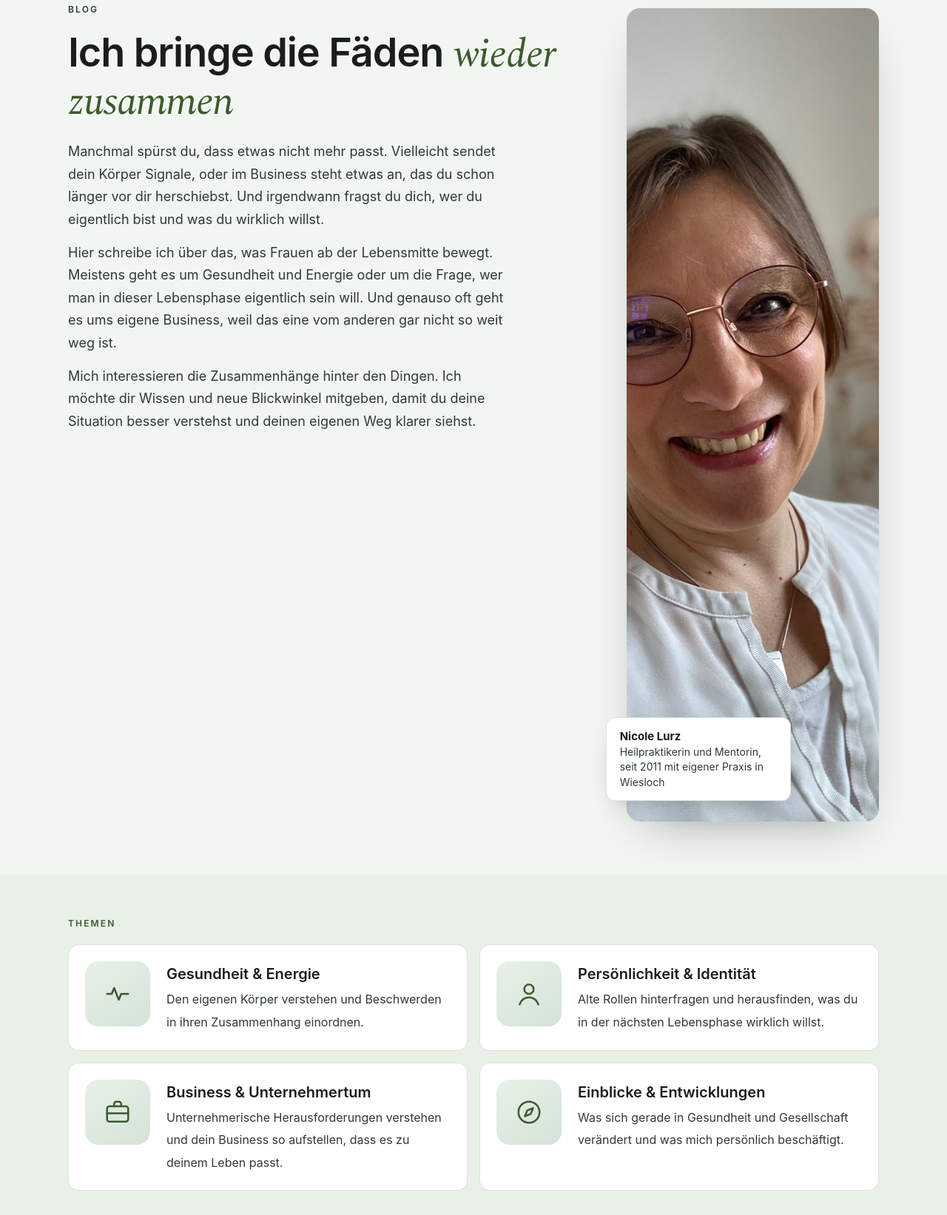
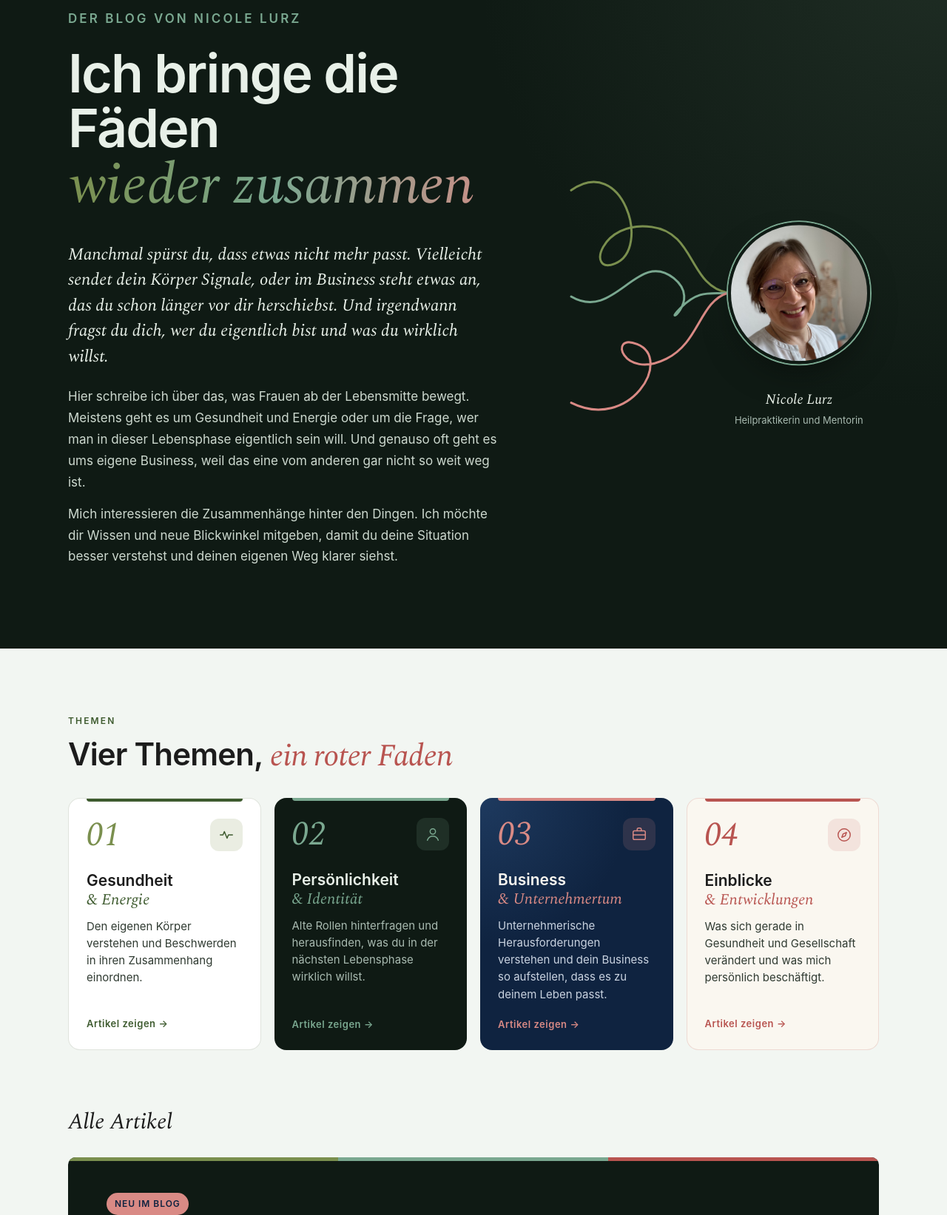
Before and after one commit to officenl26/nicole-lurz-com, a plain HTML site: page blog/index.html in a window 1280 px wide. Shown: the part 150-1793 px from the top of the page at 74% size. Drawn offline with Linux system fonts and the light colour scheme; a web font is replaced by a local one.

Commit message:
Blog-Startseite: drei Welten, Fäden-Motiv, Themen-Mosaik, Über-mich in Nachtblau
Co-Authored-By: Claude Opus 5.5 <noreply@anthropic.com>

```diff
--- a/blog/blog.css
+++ b/blog/blog.css
@@ -194,53 +194,87 @@ em{font-family:var(--serif);font-style:italic;font-weight:400}
 .kopf ul a:hover,.kopf ul a[aria-current]{color:var(--fastweiss)}
 @media (max-width:960px){.kopf ul li:not(.immer){display:none}}
 
-/* Blog-Übersicht aufgewertet (12.11.2026) */
+/* ===== Blog-Startseite mit allen drei Welten (13.11.2026) ===== */
+:root{--nachtblau:#0F2340;--tiefblau:#1E3A5F;--kupfer:#B85450;--kupfer-hell:#D98A85;--papier-warm:#FAF7F0;--fliesstext-hell:#CDD9CF}
 .kopf ul,.kopf nav ul{margin:0;padding:0}
-.hero-raster{display:grid;grid-template-columns:minmax(0,1.35fr) minmax(0,.85fr);gap:72px;align-items:center}
-.blog-hero{padding:80px 0 72px}
-.blog-hero .hero-text p{max-width:600px}
-.hero-bild{position:relative;margin:0}
-.hero-bild img{width:100%;aspect-ratio:4/5;object-fit:cover;object-position:center 20%;border-radius:18px;box-shadow:0 24px 60px -30px rgba(15,26,20,.45)}
-.hero-bild figcaption{position:absolute;left:-28px;bottom:28px;max-width:250px;background:#fff;border:1px solid var(--linie);border-radius:12px;padding:14px 18px;font-size:14px;line-height:1.45;color:var(--text);box-shadow:0 14px 34px -18px rgba(15,26,20,.35)}
-.hero-bild figcaption strong{display:block;color:var(--tinte);font-size:15px}
-.band{background:var(--fastweiss);padding:56px 0 64px;margin-bottom:64px}
-.band .kat-raster{gap:16px;border-top:0}
-.band .kategorie{background:#fff;border:1px solid var(--linie);border-radius:14px;padding:22px}
-.band .kategorie:hover{border-color:rgba(61,90,46,.35);background:#fff;transform:translateY(-2px)}
-.band .kategorie.aktiv{border-color:var(--waldgruen);box-shadow:0 0 0 1px var(--waldgruen)}
-.kategorie{transition:transform .2s,border-color .2s,background .2s}
-/* Neuester Artikel groß und dunkel */
+/* Kopf */
+.start-hero{background:radial-gradient(90% 120% at 100% 0%,var(--dunkelgruen) 0%,var(--tannenmoos) 55%);color:var(--fliesstext-hell);padding:88px 0 96px;overflow:hidden}
+.start-raster{display:grid;grid-template-columns:minmax(0,1.2fr) minmax(0,.8fr);gap:56px;align-items:center}
+.start-hero .eyebrow{color:var(--seafoam);margin-bottom:22px}
+.start-hero h1{font-weight:600;color:var(--fastweiss);font-size:clamp(40px,5.6vw,72px);line-height:1.04;letter-spacing:-.025em;margin-bottom:30px}
+.start-hero h1 em{display:block;font-size:1.08em;color:var(--seafoam);letter-spacing:-.01em;background:linear-gradient(90deg,var(--praxis-salbei),var(--seafoam) 45%,var(--kupfer-hell));-webkit-background-clip:text;background-clip:text;-webkit-text-fill-color:transparent;padding-bottom:.08em}
+.start-hero p{max-width:580px;margin-bottom:14px;font-size:17px}
+.start-hero .start-intro{font-family:var(--serif);font-style:italic;font-size:23px;line-height:1.5;color:var(--fastweiss);margin-bottom:22px}
+.faeden{position:relative;width:100%;max-width:420px;aspect-ratio:1;justify-self:end}
+.faeden svg{position:absolute;inset:0;width:100%;height:100%;overflow:visible}
+.faeden .f{fill:none;stroke-width:2.4;stroke-linecap:round;stroke-dasharray:1;stroke-dashoffset:1;animation:zeichnen 2.6s cubic-bezier(.45,.05,.3,1) forwards}
+.f-praxis{stroke:var(--praxis-salbei)}
+.f-online{stroke:var(--seafoam);animation-delay:.25s!important}
+.f-business{stroke:var(--kupfer-hell);animation-delay:.5s!important}
+@keyframes zeichnen{to{stroke-dashoffset:0}}
+.faeden img{position:absolute;left:51%;top:50%;width:46%;aspect-ratio:1;transform:translateY(-50%);border-radius:50%;object-fit:cover;object-position:center 22%;border:4px solid var(--tannenmoos);box-shadow:0 0 0 2px var(--seafoam),0 20px 50px -20px rgba(0,0,0,.6)}
+.faeden-name{position:absolute;left:51%;width:46%;bottom:6%;text-align:center;font-size:13px!important;color:var(--salbei-hell);margin:0!important}
+.faeden-name strong{display:block;font-family:var(--serif);font-style:italic;font-weight:400;font-size:19px;color:var(--fastweiss)}
+/* Themen-Mosaik */
+.themen{padding:88px 0 72px;background:var(--papier)}
+.themen-kopf{display:flex;align-items:baseline;justify-content:space-between;gap:20px;flex-wrap:wrap;margin-bottom:32px}
+.themen-kopf h2{font-weight:600;font-size:clamp(28px,3.4vw,42px);letter-spacing:-.02em;line-height:1.15}
+.themen-kopf h2 em{color:var(--kupfer)}
+.themen-raster{display:grid;grid-template-columns:repeat(4,minmax(0,1fr));gap:18px}
+.thema{position:relative;display:flex;flex-direction:column;align-items:flex-start;text-align:left;border:0;border-radius:16px;padding:26px 24px 24px;font:inherit;cursor:pointer;min-height:290px;overflow:hidden;transition:transform .25s ease-out,box-shadow .25s}
+.thema::after{content:"";position:absolute;left:24px;right:24px;top:0;height:4px;border-radius:0 0 4px 4px;background:var(--akzent)}
+.thema:hover{transform:translateY(-5px);box-shadow:0 22px 40px -26px rgba(15,26,20,.55)}
+.thema.aktiv{box-shadow:0 0 0 3px var(--akzent)}
+.th-kopf{display:flex;justify-content:space-between;align-items:center;width:100%;margin-bottom:26px}
+.th-nr{font-family:var(--serif);font-style:italic;font-size:46px;line-height:1;color:var(--akzent)}
+.th-icon{width:44px;height:44px;border-radius:12px;display:grid;place-items:center;background:var(--icon-bg);color:var(--akzent)}
+.th-icon svg{width:22px;height:22px}
+.thema strong{font-size:21px;font-weight:600;line-height:1.25;margin-bottom:10px;color:var(--titel)}
+.thema strong em{display:block;color:var(--akzent)}
+.th-text{font-size:15px;line-height:1.55;color:var(--txt);flex:1}
+.th-mehr{margin-top:18px;font-size:13px;font-weight:600;letter-spacing:.04em;color:var(--akzent)}
+.th-gesundheit{--akzent:var(--waldgruen);--titel:var(--tinte);--txt:var(--text);--icon-bg:rgba(122,143,78,.16);background:#fff;border:1px solid var(--linie)}
+.th-gesundheit .th-nr{color:var(--praxis-salbei)}
+.th-persoenlichkeit{--akzent:var(--seafoam);--titel:var(--fastweiss);--txt:var(--salbei-hell);--icon-bg:rgba(122,168,144,.15);background:var(--tannenmoos)}
+.th-business{--akzent:var(--kupfer-hell);--titel:var(--papier-warm);--txt:#c9d3e0;--icon-bg:rgba(217,138,133,.15);background:radial-gradient(120% 90% at 0% 0%,var(--tiefblau) 0%,var(--nachtblau) 65%)}
+.th-einblicke{--akzent:var(--kupfer);--titel:var(--tinte);--txt:var(--text);--icon-bg:rgba(184,84,80,.12);background:var(--papier-warm);border:1px solid rgba(184,84,80,.18)}
+/* Liste */
+.liste-kopf h2{font-family:var(--serif);font-style:italic;font-weight:400;font-size:30px}
+.artikel-liste{padding-bottom:96px}
 .artikel-liste li:first-child:not([hidden]){grid-column:1/-1}
-.artikel-liste li:first-child .karte{background:var(--tannenmoos);border-color:var(--tannenmoos);color:var(--fastweiss);padding:44px 48px;display:grid;grid-template-columns:minmax(0,1.4fr) minmax(0,1fr);gap:12px 56px;align-items:end}
+.artikel-liste li:first-child .karte{position:relative;overflow:hidden;background:var(--tannenmoos);border:0;color:var(--fastweiss);padding:48px 52px;display:grid;grid-template-columns:minmax(0,1.4fr) minmax(0,1fr);gap:14px 56px;align-items:end}
+.artikel-liste li:first-child .karte::after{content:"";position:absolute;inset:0 0 auto 0;height:5px;background:linear-gradient(90deg,var(--praxis-salbei) 0 33.3%,var(--seafoam) 33.3% 66.6%,var(--kupfer) 66.6%)}
+.artikel-liste li:first-child .karte::before{content:"Neu im Blog";grid-column:1/-1;justify-self:start;font-size:12px;font-weight:600;letter-spacing:.08em;text-transform:uppercase;color:var(--nachtblau);background:var(--kupfer-hell);padding:5px 11px;border-radius:999px;margin-bottom:8px}
 .artikel-liste li:first-child .karte .eyebrow{color:var(--seafoam);grid-column:1/-1}
-.artikel-liste li:first-child .karte h2{font-size:clamp(26px,3vw,36px);line-height:1.15;color:var(--fastweiss);margin:0}
+.artikel-liste li:first-child .karte h2{font-size:clamp(28px,3.2vw,40px);line-height:1.12;letter-spacing:-.02em;color:var(--fastweiss);margin:0}
 .artikel-liste li:first-child .karte p:not(.eyebrow){color:var(--salbei-hell);font-size:17px}
 .artikel-liste li:first-child .karte .mehr{color:var(--seafoam);grid-column:2}
-.artikel-liste li:first-child .karte::before{content:"Neu im Blog";grid-column:1/-1;justify-self:start;font-size:12px;font-weight:600;letter-spacing:.08em;text-transform:uppercase;color:var(--tannenmoos);background:var(--seafoam);padding:5px 10px;border-radius:999px;margin-bottom:10px}
-.artikel-liste{padding-bottom:88px}
-/* Autorin-Band */
-.autorin-band{background:var(--tannenmoos);padding:64px 0}
-.autorin-band .wrap{display:grid;grid-template-columns:140px minmax(0,1fr);gap:40px;align-items:center;max-width:960px}
-.autorin-band img{width:140px;height:140px;border-radius:50%;object-fit:cover;object-position:center 20%;border:3px solid rgba(122,168,144,.4)}
-.autorin-band .eyebrow{color:var(--seafoam);margin-bottom:10px}
-.autorin-band p:not(.eyebrow){color:var(--fastweiss);font-size:19px;line-height:1.6;margin-bottom:16px}
-.autorin-band a{color:var(--seafoam);font-weight:600;font-size:15px}
+.karte[data-k]{}
+/* Über mich */
+.autorin-band{position:relative;background:radial-gradient(120% 120% at 0% 0%,var(--tiefblau) 0%,var(--nachtblau) 60%);padding:72px 0}
+.drei-faeden{position:absolute;inset:0 0 auto 0;height:5px;background:linear-gradient(90deg,var(--praxis-salbei) 0 33.3%,var(--seafoam) 33.3% 66.6%,var(--kupfer) 66.6%)}
+.autorin-band .wrap{display:grid;grid-template-columns:150px minmax(0,1fr);gap:44px;align-items:center;max-width:980px}
+.autorin-band img{width:150px;height:150px;border-radius:50%;object-fit:cover;object-position:center 20%;border:4px solid var(--nachtblau);box-shadow:0 0 0 2px var(--kupfer-hell)}
+.autorin-band .eyebrow{color:var(--kupfer-hell);margin-bottom:12px}
+.autorin-band p:not(.eyebrow){font-family:var(--serif);font-size:22px;line-height:1.55;color:var(--papier-warm);margin-bottom:18px}
+.autorin-band a{color:var(--kupfer-hell);font-weight:600;font-size:15px}
+.fuss{border-top:1px solid rgba(122,168,144,.12)}
+@media (max-width:1100px){.themen-raster{grid-template-columns:repeat(2,minmax(0,1fr))}.thema{min-height:0}}
 @media (max-width:900px){
-  .hero-raster{grid-template-columns:1fr;gap:40px}
-  .hero-bild{max-width:420px}
-  .hero-bild figcaption{left:16px}
-  .artikel-liste li:first-child .karte{grid-template-columns:1fr;padding:32px 28px}
+  .start-raster{grid-template-columns:1fr;gap:24px}
+  .faeden{max-width:300px;justify-self:start;order:-1}
+  .artikel-liste li:first-child .karte{grid-template-columns:1fr;padding:34px 28px}
   .artikel-liste li:first-child .karte .mehr{grid-column:1}
 }
 @media (max-width:560px){
-  .blog-hero{padding:48px 0 48px}
-  .band{padding:40px 0 44px;margin-bottom:44px}
-  .autorin-band .wrap{grid-template-columns:1fr;gap:20px}
-  .autorin-band img{width:96px;height:96px}
-  .autorin-band p:not(.eyebrow){font-size:17px}
+  .start-hero{padding:48px 0 64px}
+  .start-hero .start-intro{font-size:20px}
+  .themen{padding:56px 0 48px}
+  .themen-raster{grid-template-columns:1fr}
+  .autorin-band .wrap{grid-template-columns:1fr;gap:22px}
+  .autorin-band img{width:104px;height:104px}
+  .autorin-band p:not(.eyebrow){font-size:19px}
 }
-.hero-raster{grid-template-columns:minmax(0,1.5fr) minmax(0,.75fr);align-items:start}
-.hero-bild{max-width:380px;justify-self:end;margin-top:8px}
-.hero-bild img{aspect-ratio:5/6}
-@media (max-width:900px){.hero-bild{justify-self:start;max-width:340px}}
-@media (max-width:900px){.hero-raster{grid-template-columns:1fr;gap:36px}.hero-bild{justify-self:start;max-width:320px}}
+@media (prefers-reduced-motion:reduce){.faeden .f{animation:none;stroke-dashoffset:0}.thema{transition:none}}
+.themen-kopf{flex-direction:column;align-items:flex-start;gap:10px}
+.faeden .f{stroke-width:3}
--- a/blog/index.html
+++ b/blog/index.html
@@ -14,7 +14,7 @@
 <link rel="icon" href="/favicon-32.png" sizes="32x32">
 <link rel="apple-touch-icon" href="/favicon-180.png">
 <link rel="stylesheet" href="/fonts/fonts.css">
-<link rel="stylesheet" href="/blog/blog.css?v=20261112c">
+<link rel="stylesheet" href="/blog/blog.css?v=20261113a">
 </head>
 <body>
 
@@ -34,41 +34,57 @@
 </header>
 
 <main>
-  <section class="blog-hero">
-    <div class="wrap hero-raster">
-      <div class="hero-text">
-      <p class="eyebrow">Blog</p>
-      <h1>Ich bringe die Fäden <em>wieder zusammen</em></h1>
-      <p>Manchmal spürst du, dass etwas nicht mehr passt. Vielleicht sendet dein Körper Signale, oder im Business steht etwas an, das du schon länger vor dir herschiebst. Und irgendwann fragst du dich, wer du eigentlich bist und was du wirklich willst.</p>
-      <p>Hier schreibe ich über das, was Frauen ab der Lebensmitte bewegt. Meistens geht es um Gesundheit und Energie oder um die Frage, wer man in dieser Lebensphase eigentlich sein will. Und genauso oft geht es ums eigene Business, weil das eine vom anderen gar nicht so weit weg ist.</p>
-      <p>Mich interessieren die Zusammenhänge hinter den Dingen. Ich möchte dir Wissen und neue Blickwinkel mitgeben, damit du deine Situation besser verstehst und deinen eigenen Weg klarer siehst.</p>
+  <section class="start-hero">
+    <div class="wrap start-raster">
+      <div class="start-text">
+        <p class="eyebrow">Der Blog von Nicole Lurz</p>
+        <h1>Ich bringe die Fäden <em>wieder zusammen</em></h1>
+        <p class="start-intro">Manchmal spürst du, dass etwas nicht mehr passt. Vielleicht sendet dein Körper Signale, oder im Business steht etwas an, das du schon länger vor dir herschiebst. Und irgendwann fragst du dich, wer du eigentlich bist und was du wirklich willst.</p>
+        <p>Hier schreibe ich über das, was Frauen ab der Lebensmitte bewegt. Meistens geht es um Gesundheit und Energie oder um die Frage, wer man in dieser Lebensphase eigentlich sein will. Und genauso oft geht es ums eigene Business, weil das eine vom anderen gar nicht so weit weg ist.</p>
+        <p>Mich interessieren die Zusammenhänge hinter den Dingen. Ich möchte dir Wissen und neue Blickwinkel mitgeben, damit du deine Situation besser verstehst und deinen eigenen Weg klarer siehst.</p>
       </div>
-      <figure class="hero-bild">
-        <img src="/images/nicole-portrait.jpg" alt="Nicole Lurz in ihrer Praxis in Wiesloch" width="825" height="1100">
-        <figcaption><strong>Nicole Lurz</strong>Heilpraktikerin und Mentorin, seit 2011 mit eigener Praxis in Wiesloch</figcaption>
-      </figure>
+      <div class="faeden" aria-hidden="true">
+        <svg viewBox="0 0 420 420" preserveAspectRatio="xMidYMid meet">
+          <path class="f f-praxis" pathLength="1" d="M0 70 C70 20 110 150 60 170 C20 186 40 110 110 120 C170 128 160 200 214 210"/>
+          <path class="f f-online" pathLength="1" d="M0 215 C60 250 90 150 140 190 C180 222 120 260 150 230 C175 205 190 212 214 210"/>
+          <path class="f f-business" pathLength="1" d="M0 360 C80 400 140 300 90 280 C50 264 70 330 130 300 C175 278 175 222 214 210"/>
+        </svg>
+        <img src="/images/nicole-portrait.jpg" alt="">
+        <p class="faeden-name"><strong>Nicole Lurz</strong>Heilpraktikerin und Mentorin</p>
+      </div>
     </div>
   </section>
 
-  <section class="kategorien band">
+  <section class="themen">
     <div class="wrap">
-      <p class="eyebrow">Themen</p>
-      <div class="kat-raster">
-        <button class="kategorie" type="button" data-filter="gesundheit">
-          <span class="kat-bild" aria-hidden="true"><svg viewBox="0 0 24 24" fill="none" stroke="currentColor" stroke-width="1.6" stroke-linecap="round" stroke-linejoin="round"><path d="M3 12h4l2-5 4 10 2-5h6"/></svg></span>
-          <span class="kat-text"><strong>Gesundheit &amp; Energie</strong><span>Den eigenen Körper verstehen und Beschwerden in ihren Zusammenhang einordnen.</span></span>
+      <div class="themen-kopf">
+        <p class="eyebrow">Themen</p>
+        <h2>Vier Themen, <em>ein roter Faden</em></h2>
+      </div>
+      <div class="themen-raster">
+        <button class="thema th-gesundheit" type="button" data-filter="gesundheit">
+          <span class="th-kopf"><span class="th-nr">01</span><span class="th-icon" aria-hidden="true"><svg viewBox="0 0 24 24" fill="none" stroke="currentColor" stroke-width="1.6" stroke-linecap="round" stroke-linejoin="round"><path d="M3 12h4l2-5 4 10 2-5h6"/></svg></span></span>
+          <strong>Gesundheit <em>&amp; Energie</em></strong>
+          <span class="th-text">Den eigenen Körper verstehen und Beschwerden in ihren Zusammenhang einordnen.</span>
+          <span class="th-mehr">Artikel zeigen <span aria-hidden="true">→</span></span>
         </button>
-        <button class="kategorie" type="button" data-filter="persoenlichkeit">
-          <span class="kat-bild" aria-hidden="true"><svg viewBox="0 0 24 24" fill="none" stroke="currentColor" stroke-width="1.6" stroke-linecap="round" stroke-linejoin="round"><circle cx="12" cy="8" r="4"/><path d="M4 21c1.5-4 4.5-6 8-6s6.5 2 8 6"/></svg></span>
-          <span class="kat-text"><strong>Persönlichkeit &amp; Identität</strong><span>Alte Rollen hinterfragen und herausfinden, was du in der nächsten Lebensphase wirklich willst.</span></span>
+        <button class="thema th-persoenlichkeit" type="button" data-filter="persoenlichkeit">
+          <span class="th-kopf"><span class="th-nr">02</span><span class="th-icon" aria-hidden="true"><svg viewBox="0 0 24 24" fill="none" stroke="currentColor" stroke-width="1.6" stroke-linecap="round" stroke-linejoin="round"><circle cx="12" cy="8" r="4"/><path d="M4 21c1.5-4 4.5-6 8-6s6.5 2 8 6"/></svg></span></span>
+          <strong>Persönlichkeit <em>&amp; Identität</em></strong>
+          <span class="th-text">Alte Rollen hinterfragen und herausfinden, was du in der nächsten Lebensphase wirklich willst.</span>
+          <span class="th-mehr">Artikel zeigen <span aria-hidden="true">→</span></span>
         </button>
-        <button class="kategorie" type="button" data-filter="business">
-          <span class="kat-bild" aria-hidden="true"><svg viewBox="0 0 24 24" fill="none" stroke="currentColor" stroke-width="1.6" stroke-linecap="round" stroke-linejoin="round"><rect x="3" y="7" width="18" height="13" rx="2"/><path d="M9 7V5a2 2 0 0 1 2-2h2a2 2 0 0 1 2 2v2M3 13h18"/></svg></span>
-          <span class="kat-text"><strong>Business &amp; Unternehmertum</strong><span>Unternehmerische Herausforderungen verstehen und dein Business so aufstellen, dass es zu deinem Leben passt.</span></span>
+        <button class="thema th-business" type="button" data-filter="business">
+          <span class="th-kopf"><span class="th-nr">03</span><span class="th-icon" aria-hidden="true"><svg viewBox="0 0 24 24" fill="none" stroke="currentColor" stroke-width="1.6" stroke-linecap="round" stroke-linejoin="round"><rect x="3" y="7" width="18" height="13" rx="2"/><path d="M9 7V5a2 2 0 0 1 2-2h2a2 2 0 0 1 2 2v2M3 13h18"/></svg></span></span>
+          <strong>Business <em>&amp; Unternehmertum</em></strong>
+          <span class="th-text">Unternehmerische Herausforderungen verstehen und dein Business so aufstellen, dass es zu deinem Leben passt.</span>
+          <span class="th-mehr">Artikel zeigen <span aria-hidden="true">→</span></span>
         </button>
-        <button class="kategorie" type="button" data-filter="einblicke">
-          <span class="kat-bild" aria-hidden="true"><svg viewBox="0 0 24 24" fill="none" stroke="currentColor" stroke-width="1.6" stroke-linecap="round" stroke-linejoin="round"><circle cx="12" cy="12" r="9"/><path d="M15.5 8.5l-2 5-5 2 2-5z"/></svg></span>
-          <span class="kat-text"><strong>Einblicke &amp; Entwicklungen</strong><span>Was sich gerade in Gesundheit und Gesellschaft verändert und was mich persönlich beschäftigt.</span></span>
+        <button class="thema th-einblicke" type="button" data-filter="einblicke">
+          <span class="th-kopf"><span class="th-nr">04</span><span class="th-icon" aria-hidden="true"><svg viewBox="0 0 24 24" fill="none" stroke="currentColor" stroke-width="1.6" stroke-linecap="round" stroke-linejoin="round"><circle cx="12" cy="12" r="9"/><path d="M15.5 8.5l-2 5-5 2 2-5z"/></svg></span></span>
+          <strong>Einblicke <em>&amp; Entwicklungen</em></strong>
+          <span class="th-text">Was sich gerade in Gesundheit und Gesellschaft verändert und was mich persönlich beschäftigt.</span>
+          <span class="th-mehr">Artikel zeigen <span aria-hidden="true">→</span></span>
         </button>
       </div>
     </div>
@@ -100,6 +116,7 @@
     </div>
   </section>
   <section class="autorin-band">
+    <div class="drei-faeden" aria-hidden="true"></div>
     <div class="wrap">
       <img src="/images/nicole-portrait.jpg" alt="" loading="lazy">
       <div>
@@ -126,8 +143,8 @@
     var n=0;
     karten.forEach(function(li){var an=(k==='alle'||li.dataset.kategorie===k); li.hidden=!an; if(an) n++;});
     leer.hidden=n>0;
-    knoepfe.forEach(function(b){b.classList.toggle('aktiv',b.dataset.filter===k&&k!=='alle'); if(b.classList.contains('kategorie')) b.setAttribute('aria-pressed',b.dataset.filter===k);});
-    var akt=document.querySelector('.kategorie[data-filter="'+k+'"] strong');
+    knoepfe.forEach(function(b){b.classList.toggle('aktiv',b.dataset.filter===k&&k!=='alle'); if(b.classList.contains('thema')) b.setAttribute('aria-pressed',b.dataset.filter===k);});
+    var akt=document.querySelector('.thema[data-filter="'+k+'"] strong');
     titel.textContent=akt?akt.textContent:'Alle Artikel';
     alle.hidden=(k==='alle');
   }
```
Also changed, not shown: blog/chronisch-krank-2027/index.html (+1 -1 lines), blog/vorlage/index.html (+1 -1 lines).
